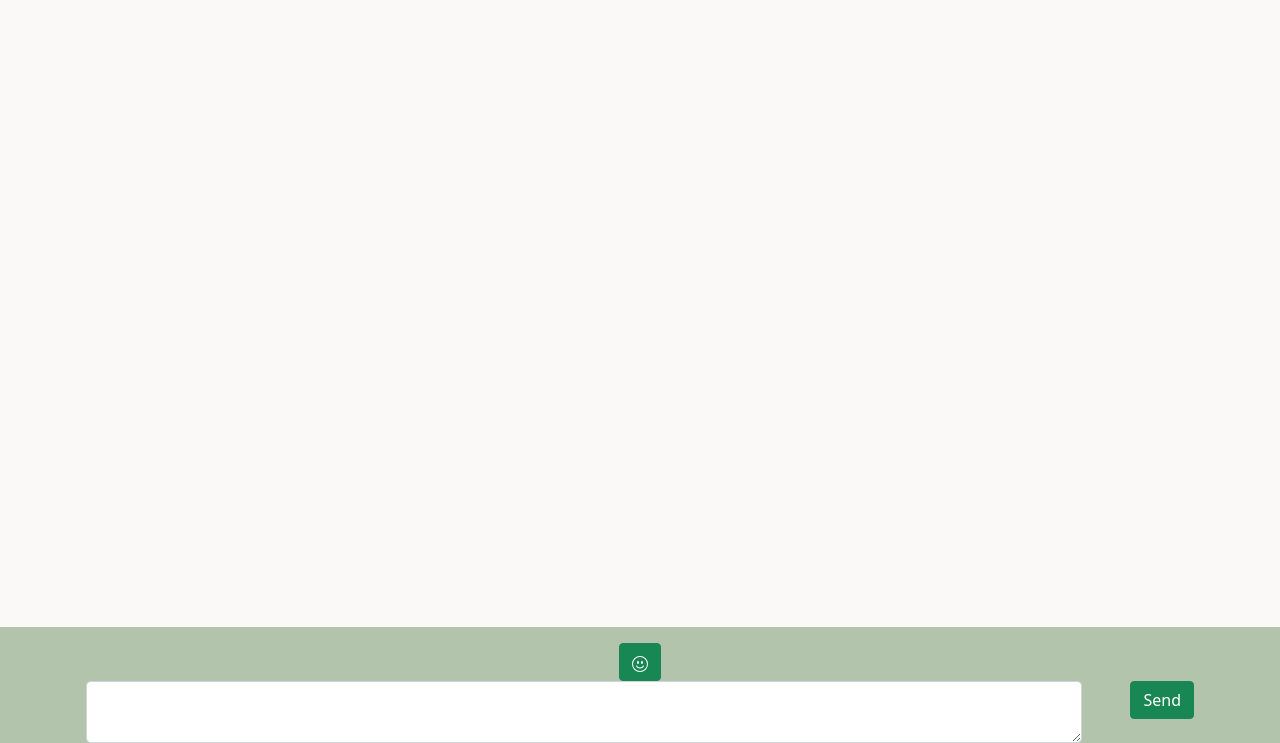
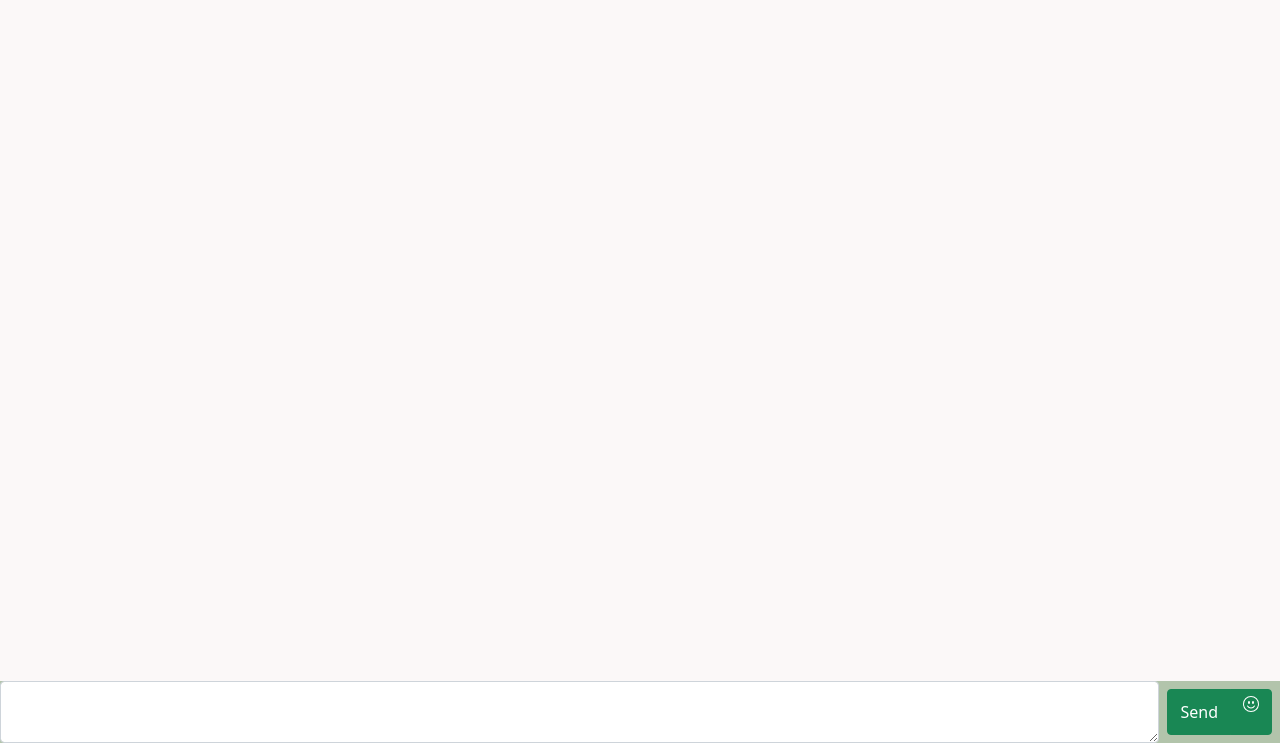
Before and after one commit to KatarzynaDudziak/web-chat-application, a Django app: page / in a window 1280 px wide. Shown: the part 57-800 px from the top of the page. Run offline with Django 4.2, Linux system fonts and the light colour scheme; the visitor is signed in with stand-in values (Sample User, id 1); data that the repository does not hold is empty.

Commit message:
Repaired sending message view

```diff
--- a/chat/templates/chat/main.html
+++ b/chat/templates/chat/main.html
@@ -6,30 +6,21 @@
     {% endfor %}
 </div>
 
-
 <div class="text-center">
-    <div class="container p-3 pb-0">
-        <button type="button" class="btn btn-success" id="emoji-popover" data-bs-container="body" data-bs-toggle="popover" data-bs-placement="top">
+    {%include 'emoji_picker.html'%}
+    <form action="" method="POST" class="d-flex">
+    {% csrf_token %}
+        <textarea id="mytextarea" type="message" name="content" class="form-control" maxlength="100" ></textarea>
+        <div class="btn-group p-2">
+            <button type="submit" class="btn btn-success">Send</button>
+            <button type="button" class="btn btn-success d-flex" id="emoji-popover">
                 <svg xmlns="http://www.w3.org/2000/svg" width="16" height="16" fill="currentColor" class="bi bi-emoji-smile" viewBox="0 0 16 16">
                     <path d="M8 15A7 7 0 1 1 8 1a7 7 0 0 1 0 14zm0 1A8 8 0 1 0 8 0a8 8 0 0 0 0 16z"/>
                     <path d="M4.285 9.567a.5.5 0 0 1 .683.183A3.498 3.498 0 0 0 8 11.5a3.498 3.498 0 0 0 3.032-1.75.5.5 0 1 1 .866.5A4.498 4.498 0 0 1 8 12.5a4.498 4.498 0 0 1-3.898-2.25.5.5 0 0 1 .183-.683zM7 6.5C7 7.328 6.552 8 6 8s-1-.672-1-1.5S5.448 5 6 5s1 .672 1 1.5zm4 0c0 .828-.448 1.5-1 1.5s-1-.672-1-1.5S9.448 5 10 5s1 .672 1 1.5z"/>
                 </svg>
             </button>
-        {%include 'emoji_picker.html'%}
-        <form action="" method="POST">
-        {% csrf_token %}
-            <div class="row d-flex">
-                <div class="col">
-                    <textarea id="mytextarea" type="message" name="content" class="form-control" maxlength="100" ></textarea>
-                </div>
-                <div class="col-auto" >
-                </div>
-                <div class="col-auto">
-                    <button type="submit" class="btn btn-success mb-3">Send</button>
-                </div>
         </div>
     </form>
-    </div>
 </div>
 
 
```
Lines whose indentation alone changed are shown as unchanged.
